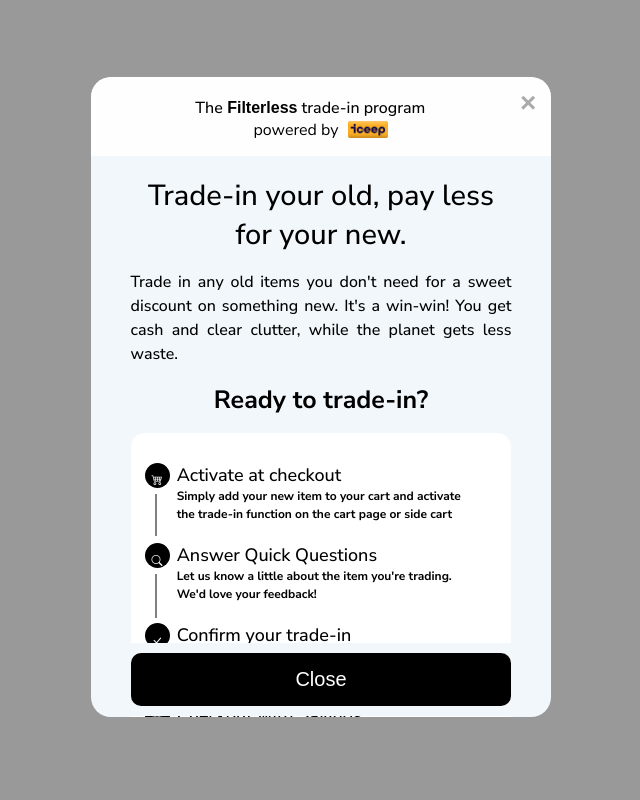
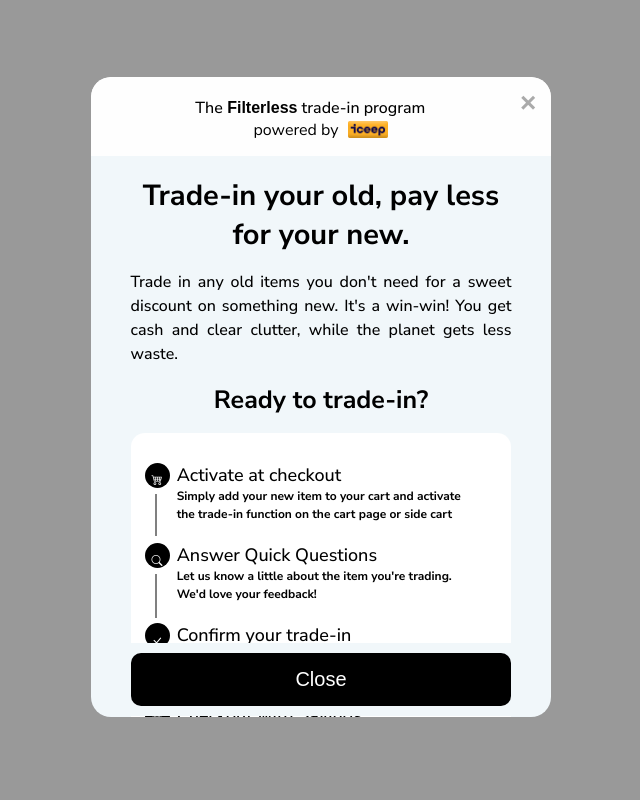
Before and after one commit to Yassine-MG/modal, a plain HTML site: page index.html in a window 1280 px wide. Shown: the whole page, without its empty margins (319-959 px from the left). Drawn offline with nearby package versions, Linux system fonts and the light colour scheme.

Commit message:
Update style.css

```diff
--- a/style.css
+++ b/style.css
@@ -119,10 +119,8 @@ h1, h2, h3, h4, h5, h6{
 }
 .title-trade > h1{
   font-size : 29px;
-  font-weight: 900;
-  font-weight:500;
-/*   font-family: "Roboto", sans-serif; */
-    font-family: "Nunito Sans", sans-serif;
+  font-weight:700;
+  font-family: "Nunito Sans", sans-serif;
   margin:0;
   text-align:center;
 }
```
